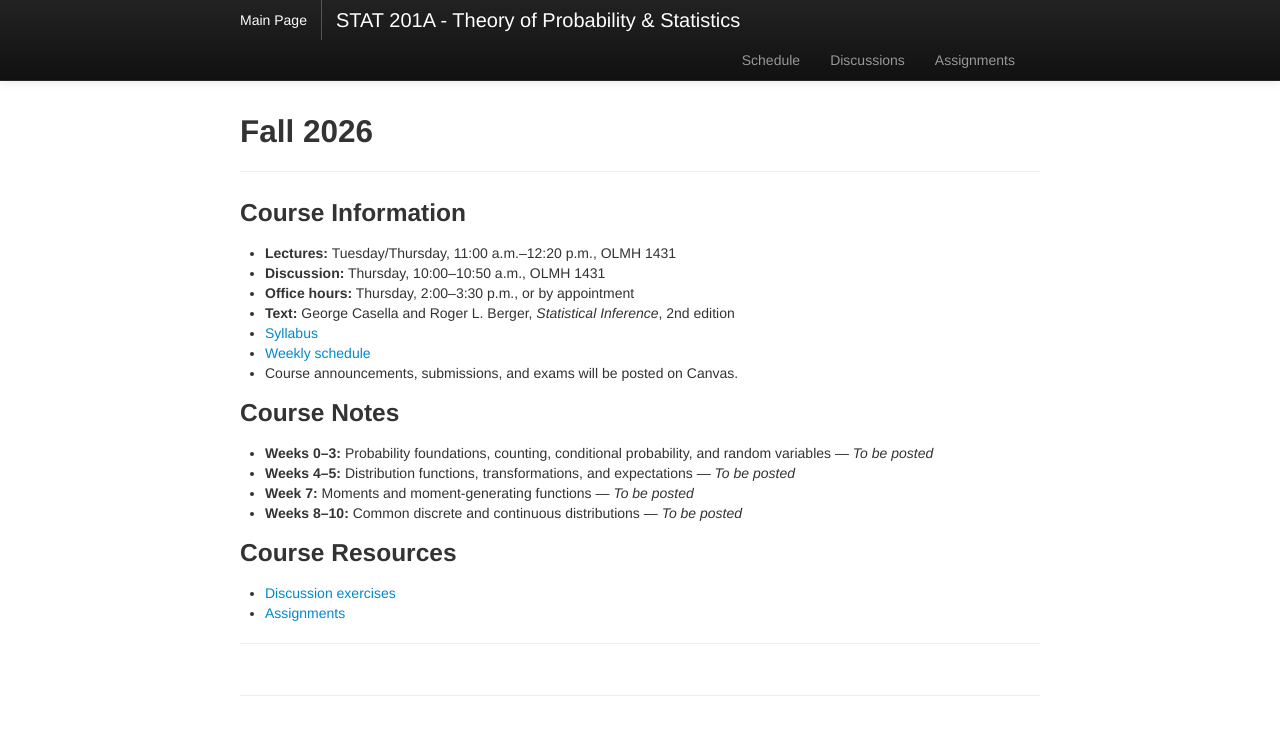
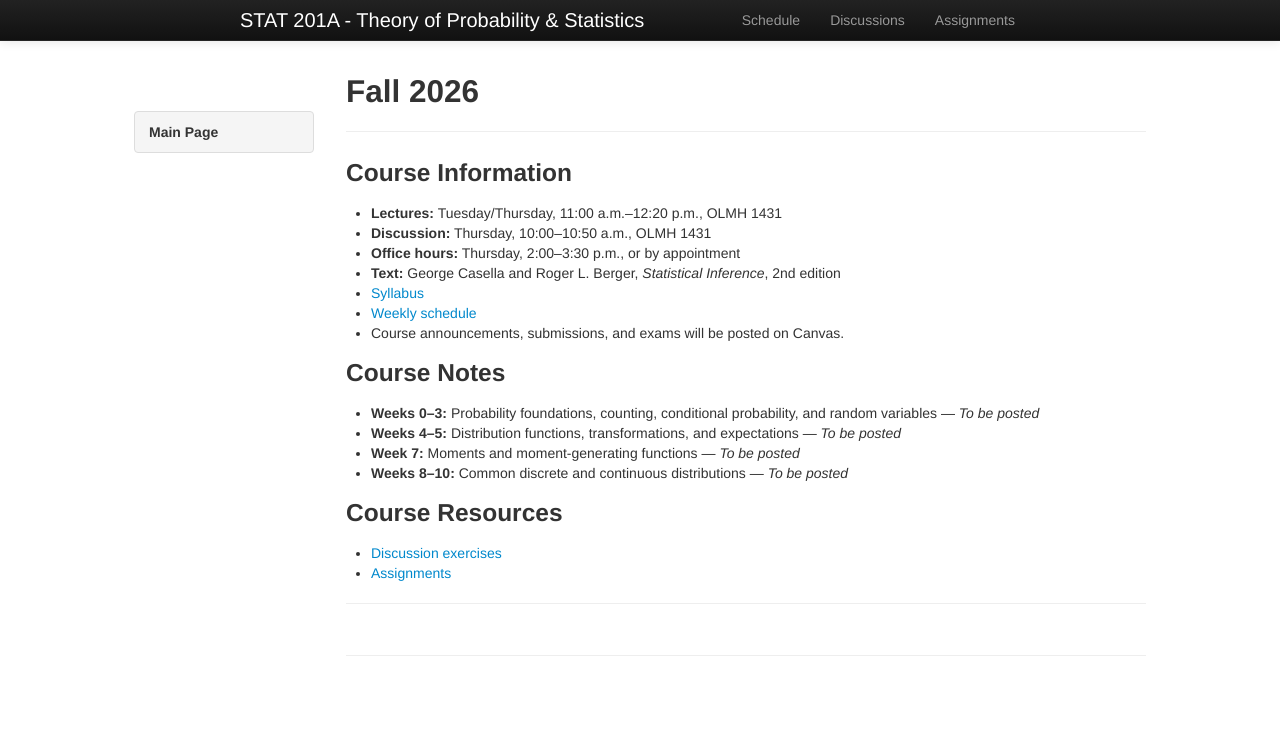
Before and after one commit to feizhe/STAT201A, a Jekyll site: the page built from index.md, in a window 1280 px wide. Shown: the top 735 px of the page. Built offline with Jekyll 4.4.1, drawn with Linux system fonts in a browser that asks for light colours.

Commit message:
Move main page link into left sidebar

```diff
--- a/_includes/themes/twitter/default.html
+++ b/_includes/themes/twitter/default.html
@@ -33,8 +33,7 @@
 	    <div class="navbar">
 	      <div class="navbar-inner">
 	        <div class="container-narrow">
-	          <a class="brand main-page-link" href="https://feizhe.github.io">Main Page</a>
-	          <a class="brand course-title" href="{{ HOME_PATH }}">{{ site.title }}</a>
+	          <a class="brand" href="{{ HOME_PATH }}">{{ site.title }}</a>
 			  <ul class="nav">
 				  <li><a href="{{ BASE_PATH }}/pages/schedule.html">Schedule</a></li>
 				  <li><a href="{{ BASE_PATH }}/pages/discussion.html">Discussions</a></li>
@@ -46,6 +45,11 @@
 	      </div>
 	    </div>
 	</nav>
+
+    <div class="page-shell">
+      <aside class="left-sidebar" aria-label="Main site navigation">
+        <a href="https://feizhe.github.io">Main Page</a>
+      </aside>
 
       <div class="container-narrow">
 
@@ -63,6 +67,7 @@
         </footer>
 
       </div>
+    </div>
 
     {% include JB/analytics %}
   </body>
--- a/assets/themes/twitter/css/style.css
+++ b/assets/themes/twitter/css/style.css
@@ -11,15 +11,54 @@
 
 .navbar-inverse .brand {color:#ffffff;}
 
-.navbar .main-page-link {
-  font-size: 14px;
-  font-weight: normal;
-  padding-right: 14px;
-  border-right: 1px solid #555; }
+.page-shell {
+  display: grid;
+  grid-template-columns: 180px minmax(0, 800px);
+  column-gap: 32px;
+  max-width: 1012px;
+  margin: 0 auto; }
 
-.navbar .course-title {
-  margin-left: 0;
-  padding-left: 14px; }
+.page-shell > .container-narrow {
+  width: 100%;
+  margin: 0; }
+
+.left-sidebar {
+  padding-top: 50px; }
+
+.left-sidebar a {
+  display: block;
+  padding: 10px 14px;
+  color: #333;
+  font-weight: bold;
+  background: #f5f5f5;
+  border: 1px solid #ddd;
+  border-radius: 4px;
+  text-decoration: none; }
+
+.left-sidebar a:hover {
+  color: #08c;
+  background: #fff; }
+
+@media (max-width: 1060px) {
+  .page-shell {
+    grid-template-columns: 150px minmax(0, 800px);
+    column-gap: 24px;
+    margin: 0 20px; }
+}
+
+@media (max-width: 760px) {
+  .page-shell {
+    display: block; }
+
+  .left-sidebar {
+    padding-top: 20px; }
+
+  .left-sidebar a {
+    display: inline-block; }
+
+  .page-shell > .container-narrow {
+    margin: 0 auto; }
+}
 
 /* posts index */
 .post > h3.title {
```
Lines whose indentation alone changed are shown as unchanged.
